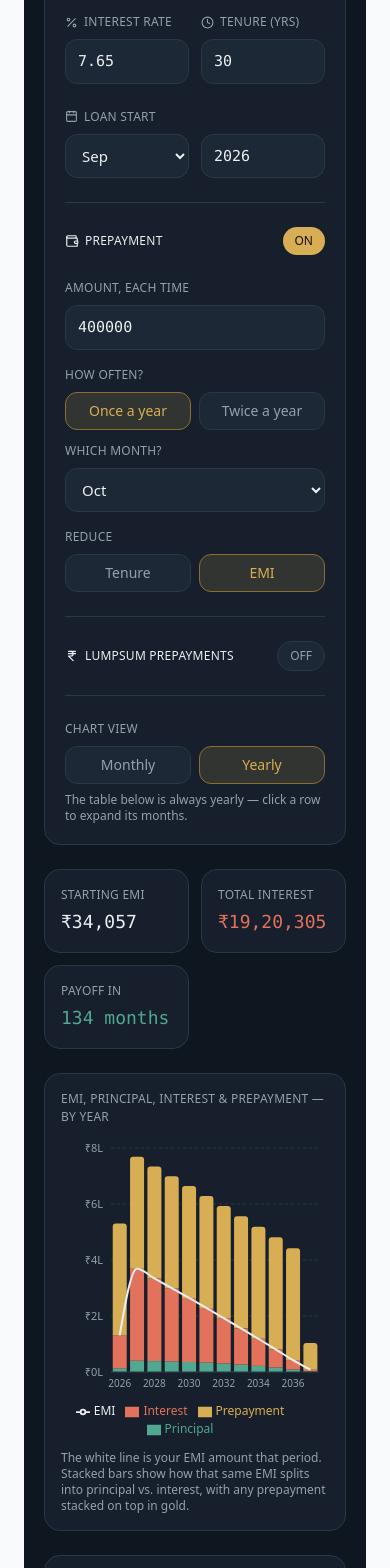
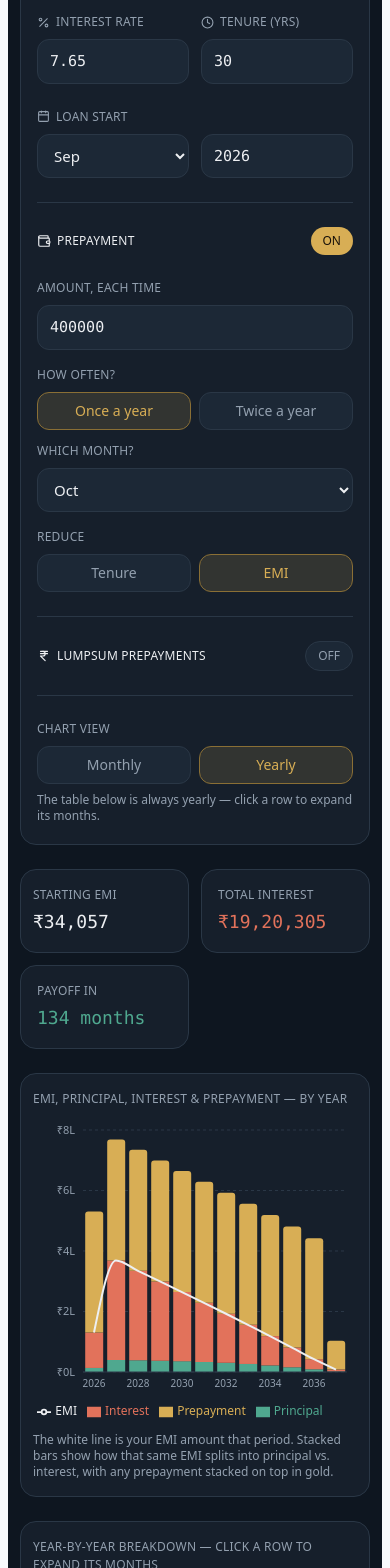
Before and after one commit to saloarhussain/Real-estate, a Next.js app: page / in a window 390 px wide. Shown: the part 4197-5765 px from the top of the page. Built offline with nearby package versions, Linux system fonts and the light colour scheme.

Commit message:
style: optimize mobile layout and paddings for amortization calculator

```diff
--- a/src/app/page.tsx
+++ b/src/app/page.tsx
@@ -392,7 +392,7 @@ export default function Home() {
       </section>
 
       {/* Mortgage Calculator Section */}
-      <section id="mortgage-calculator" className="py-24 max-w-7xl mx-auto px-6 w-full">
+      <section id="mortgage-calculator" className="py-24 max-w-7xl mx-auto px-2 sm:px-6 w-full">
         <AmortizationCalculator />
       </section>
 
--- a/src/components/AmortizationCalculator.tsx
+++ b/src/components/AmortizationCalculator.tsx
@@ -239,7 +239,7 @@ export default function AmortizationCalculator() {
         select { color-scheme: dark; }
       `}</style>
 
-      <div className="amz-root p-5 sm:p-8 rounded-2xl">
+      <div className="amz-root px-3 py-5 sm:p-8 rounded-2xl">
         <div className="mb-8">
           <div className="amz-label mb-2 flex items-center gap-1.5" style={{ color: "var(--gold)" }}><LayoutGrid size={13} /> Amortization breakdown</div>
           <h1 className="amz-display text-3xl sm:text-4xl font-semibold tracking-tight">Principal vs. Interest, Month by Month</h1>
@@ -250,7 +250,7 @@ export default function AmortizationCalculator() {
 
         <div className="grid grid-cols-1 lg:grid-cols-[380px_1fr] gap-6">
           {/* Inputs */}
-          <div className="amz-panel p-5 sm:p-6 space-y-6 h-fit text-left">
+          <div className="amz-panel px-4 py-5 sm:p-6 space-y-6 h-fit text-left">
             <div>
               <div className="amz-label mb-2 flex items-center gap-1.5"><IndianRupee size={13} /> Loan amount</div>
               <input type="number" className={`${inputCls} amz-input amz-mono`} value={principal} min={100000} step={10000}
@@ -401,7 +401,7 @@ export default function AmortizationCalculator() {
           {/* Results */}
           <div className="space-y-6 text-left">
             <div className="grid grid-cols-2 sm:grid-cols-3 gap-3">
-              <div className="amz-panel p-4">
+              <div className="amz-panel px-3 py-4 sm:p-4">
                 <div className="amz-label">Starting EMI</div>
                 <div className="amz-mono text-lg mt-1 font-medium">{fmtINR(result.emiInit)}</div>
               </div>
@@ -416,7 +416,7 @@ export default function AmortizationCalculator() {
             </div>
 
             {/* Chart */}
-            <div className="amz-panel p-4 sm:p-5">
+            <div className="amz-panel px-3 py-4 sm:p-5">
               <div className="amz-label mb-3">EMI, principal, interest & prepayment — {granularity === "yearly" ? "by year" : "by month (sampled)"}</div>
               <div style={{ width: "100%", height: 300 }}>
                 <ResponsiveContainer>
@@ -442,7 +442,7 @@ export default function AmortizationCalculator() {
             </div>
 
             {/* Table */}
-            <div className="amz-panel p-4 sm:p-5">
+            <div className="amz-panel px-3 py-4 sm:p-5">
               <div className="amz-label mb-3">Year-by-year breakdown — click a row to expand its months</div>
               <div className="overflow-auto amz-scrollbar" style={{ maxHeight: 460 }}>
                 <table className="w-full text-sm amz-mono">
```
